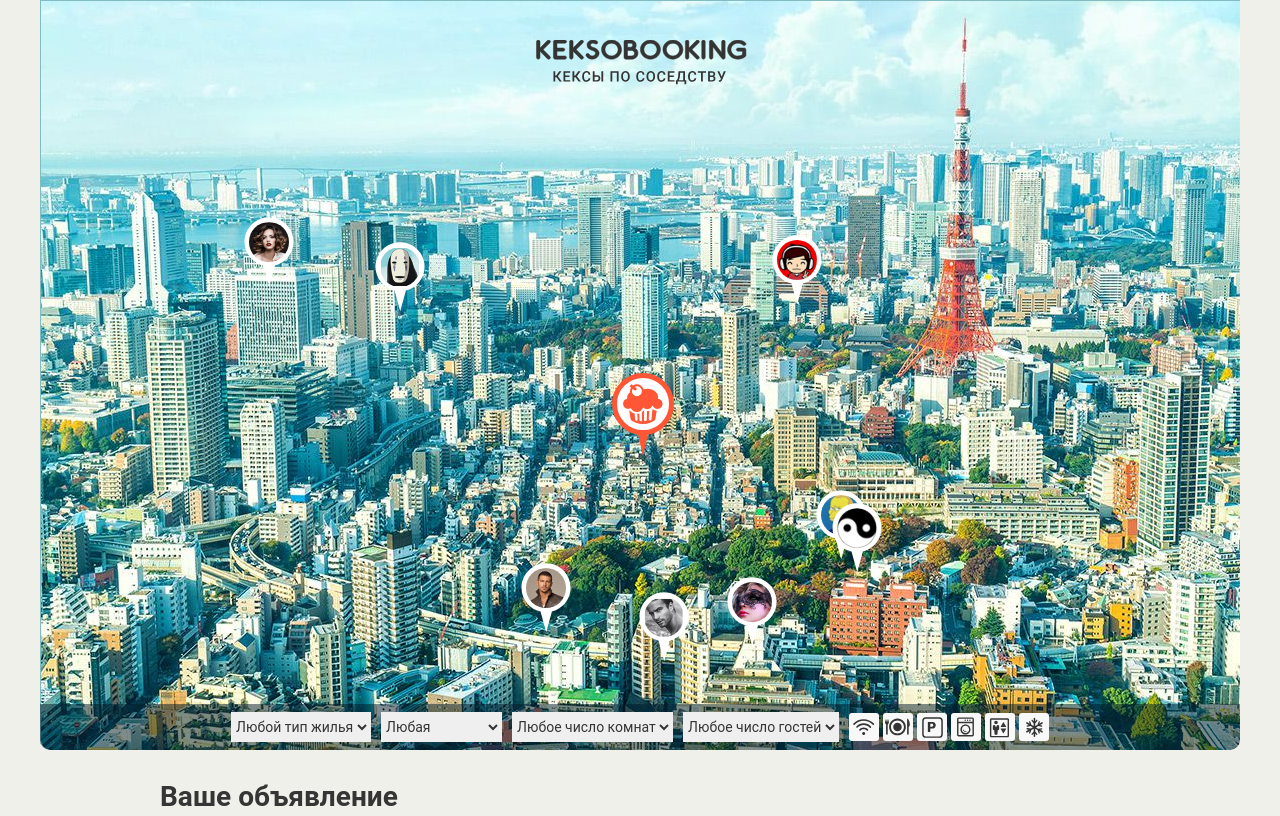
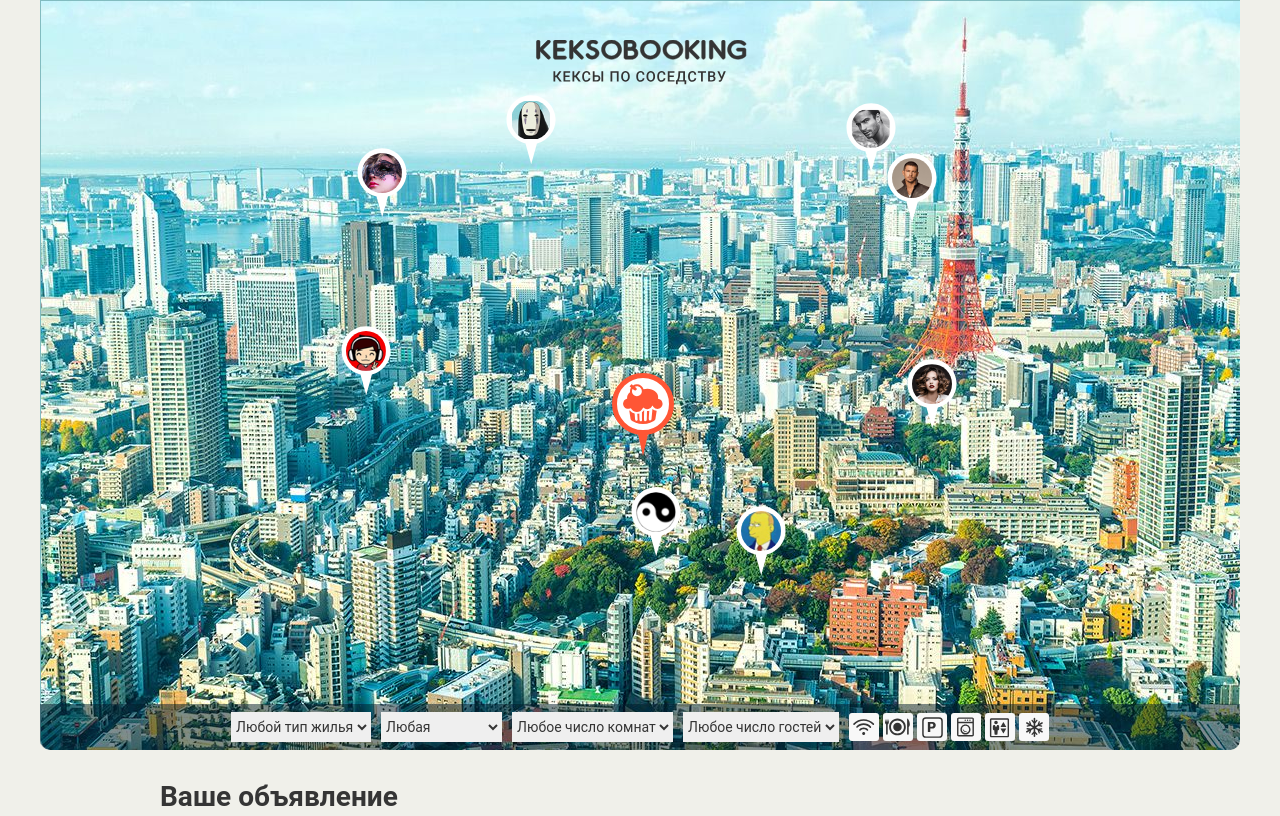
Before and after one commit to efan136/570505-keksobooking-18, a website: page index.html in a window 1280 px wide. Shown: the top 816 px of the page. Drawn offline with Linux system fonts and the light colour scheme; files whose address does not match are found by name.

Commit message:
draw pins

```diff
--- a/js/main.js
+++ b/js/main.js
@@ -1,90 +1,120 @@
 'use strict';
 
-var accomodation = ['palace', 'flat', 'house', 'bungalo'];
+var map = document.querySelector('.map');
+var mapPins = document.querySelector('.map__pins');
 
-var checkinTimes = ['12:00', '13:00', '14:00'];
-
-var checkoutTimes = ['12:00', '13:00', '14:00'];
-
-var featuresArray = ['wifi', 'dishwasher', 'parking', 'washer', 'elevator', 'conditioner'];
-
-var photosArray = ['http://o0.github.io/assets/images/tokyo/hotel1.jpg',
+var ACCOMMODATION = ['palace', 'flat', 'house', 'bungalo'];
+var CHECKIN_TIMES = ['12:00', '13:00', '14:00'];
+var CHECKOUT_TIMES = ['12:00', '13:00', '14:00'];
+var FEATURES = ['wifi', 'dishwasher', 'parking', 'washer', 'elevator', 'conditioner'];
+var ACCOMMODATION_PHOTOS = [
+  'http://o0.github.io/assets/images/tokyo/hotel1.jpg',
   'http://o0.github.io/assets/images/tokyo/hotel2.jpg',
   'http://o0.github.io/assets/images/tokyo/hotel3.jpg',
-  'http://o0.github.io/assets/images/tokyo/hotel4.jpg',
-  'http://o0.github.io/assets/images/tokyo/hotel5.jpg'
 ];
 
-var accomodationPrice = 400;
-var accomodationDescription = 'описание';
-var offerTitle = 'заголовок 0';
-var adressLocation = {'x': 600, 'y': 350};
+var ACCOMMODATION_PRICE = 400;
+var ACCOMMODATION_DESCRIPTION = 'описание';
+var OFFER_TITLE = 'offer heading 0';
+var ADDRESS_LOCATION = {'x': 600, 'y': 350};
 
 var getRandomNumber = function (minNumber, maxNumber) {
-  return Math.floor(minNumber + Math.random() * (maxNumber - minNumber));
+  return Math.floor(minNumber + Math.random() * (maxNumber + 1 - minNumber));
 };
 
-var getRandomArrayElement = function (arr, minIndex, maxIndex) {
-  return arr[Math.floor(minIndex + Math.random() * (maxIndex - minIndex))];
+var getRandomElementFromArray = function (arr) {
+  return arr[Math.floor(arr.length * Math.random())];
 };
 
 var sliceArrayRandom = function (arr) {
   return arr.slice(1, getRandomNumber(2, arr.length));
 };
 
-var getAccomodationData = function () {
-  var accomodationData = [];
+var getWidthElement = function (element) {
+  return element.getBoundingClientRect().width;
+};
+
+var removeClass = function (element, classElement) {
+  element.classList.remove(classElement);
+};
+
+var getAccommodationParams = function () {
+  var accommodationParams = [];
   for (var i = 1; i <= 8; i++) {
     var incomeObject = {
-      'author': {
+      author: {
         'avatar': 'img/avatars/user0' + i + '.png'
       },
 
-      'offer': {
-        'title': offerTitle + i,
-        'adress': adressLocation,
-        'price': accomodationPrice,
-        'type': getRandomArrayElement(accomodation, 0, 4),
-        'rooms': getRandomNumber(1, 4),
-        'guests': getRandomNumber(1, 6),
-        'checkin': getRandomArrayElement(checkinTimes, 0, 3),
-        'checkout': getRandomArrayElement(checkoutTimes, 0, 3),
-        'features': sliceArrayRandom(featuresArray),
-        'description': accomodationDescription,
-        'photos': sliceArrayRandom(photosArray),
+      offer: {
+        title: OFFER_TITLE + i,
+        address: ADDRESS_LOCATION,
+        price: ACCOMMODATION_PRICE,
+        type: getRandomElementFromArray(ACCOMMODATION),
+        rooms: getRandomNumber(1, 4),
+        guests: getRandomNumber(1, 6),
+        checkin: getRandomElementFromArray(CHECKIN_TIMES),
+        checkout: getRandomElementFromArray(CHECKOUT_TIMES),
+        features: sliceArrayRandom(FEATURES),
+        description: ACCOMMODATION_DESCRIPTION,
+        photos: sliceArrayRandom(ACCOMMODATION_PHOTOS),
       },
 
-      'location': {
-        'x': getRandomNumber(150, 800),
-        'y': getRandomNumber(130, 630),
+      location: {
+        x: getRandomNumber(0, getWidthElement(map)),
+        y: getRandomNumber(130, 630),
       }
     };
-    accomodationData.push(incomeObject);
+    accommodationParams.push(incomeObject);
   }
-  return accomodationData;
+  return accommodationParams;
 };
 
-var allAccomodations = getAccomodationData();
+var allAccommodations = getAccommodationParams();
 
-var map = document.querySelector('.map');
-map.classList.remove('map--faded');
+var createButton = function (type, className, x, y) {
+  var button = document.createElement('button');
+  button.type = type;
+  button.className = className;
+  button.style.left = x + 'px';
+  button.style.top = y + 'px';
+  return button;
+};
 
-var mapPins = document.querySelector('.map__pins');
-var fragment = document.createDocumentFragment();
-for (var i = 0; i <= allAccomodations.length - 1; i++) {
-  var mapPin = document.createElement('button');
-  mapPin.type = 'button';
-  mapPin.className = 'map__pin';
-  mapPin.style.left = allAccomodations[i].location.x + 'px';
-  mapPin.style.top = allAccomodations[i].location.y + 'px';
-  var mapPinImg = document.createElement('img');
-  mapPinImg.src = allAccomodations[i].author.avatar;
-  mapPinImg.alt = allAccomodations[i].offer.title;
-  mapPinImg.width = '40';
-  mapPinImg.height = '40';
+var createImg = function (src, title, width, height) {
+  var img = document.createElement('img');
+  img.src = src;
+  img.alt = title;
+  img.width = String(width);
+  img.height = String(height);
+  return img;
+};
 
-  mapPin.appendChild(mapPinImg);
+removeClass(map, 'map--faded');
 
-  fragment.appendChild(mapPin);
-}
-mapPins.appendChild(fragment);
+var drawPins = function (arr) {
+  var fragment = document.createDocumentFragment();
+
+  for (var i = 0; i <= arr.length - 1; i++) {
+    var mapPin = createButton(
+        'button',
+        'map__pin',
+        arr[i].location.x - 25, // решил добавить сюда координаты, на которые указывает метка своим острым концом.
+        arr[i].location.y - 70 //  решил добавить сюда координаты, на которые указывает метка своим острым концом.
+    );
+
+    var mapPinImg = createImg(
+        arr[i].author.avatar,
+        arr[i].offer.title,
+        40,
+        40
+    );
+
+    mapPin.appendChild(mapPinImg);
+    fragment.appendChild(mapPin);
+  }
+
+  mapPins.appendChild(fragment);
+};
+
+drawPins(allAccommodations);
```
Also changed, not shown: index.html (+2 -0 lines).
